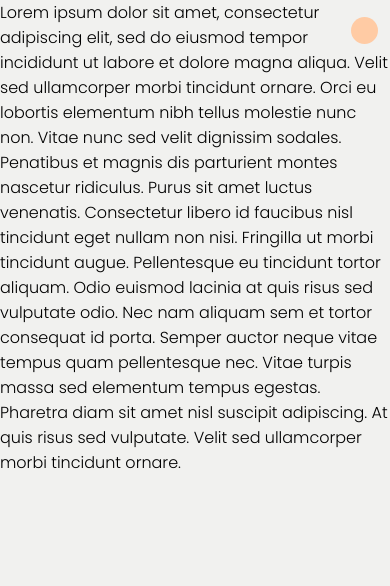
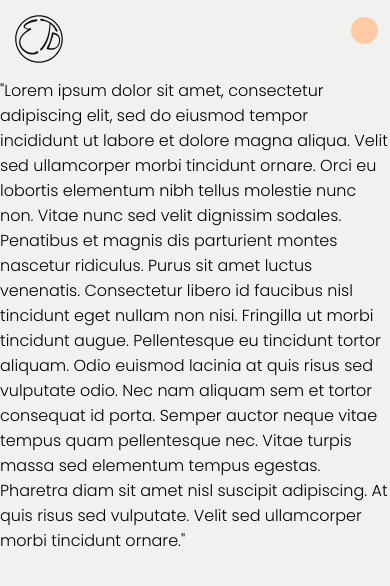
Before and after one commit to izzy1090/edie-templeton-design, a React (Create React App) app: page / in a window 390 px wide. Shown: the top 586 px of the page. Built offline with nearby package versions, Linux system fonts and the light colour scheme.

Commit message:
Added the logo into the desktop format (#27)
* Added logo for the desktop format

* Added in logo and cleaned up nav menu transitions

* Rename galleryPage.js to GalleryPage.js

```diff
--- a/src/App.js
+++ b/src/App.js
@@ -1,7 +1,7 @@
 import Route from './components/route';
 import NavMenuPage from "./pages/NavMenuPage";
 import HomePage from "./pages/HomePage";
-import GalleryPage from "./pages/galleryPage";
+import GalleryPage from "./pages/GalleryPage";
 import ContactPage from "./pages/ContactPage";
 
 function App() {
--- a/src/components/navMenu.js
+++ b/src/components/navMenu.js
@@ -1,5 +1,6 @@
 import { useEffect } from "react";
 import useGlobalStates from "../hooks/use-globalStates";
+import { ReactComponent as Logo } from '../assets/Mark.svg';
 
 function NavMenu( { menuItems } ){
 
@@ -37,7 +38,7 @@ function NavMenu( { menuItems } ){
     }, [setIsOpen, isNavOpen])
 
     const handleOpenCloseMenu = () => {
-        setIsOpen(!isNavOpen)
+        setIsOpen(!isNavOpen);
     }
 
     const mobileLinkAnim = (destination) => {
@@ -77,13 +78,17 @@ function NavMenu( { menuItems } ){
     })
 
     return <>
-        <div className={isNavOpen ? "mobileMenuIntro" : "mobileMenuExit"}>
-        <span onClick={handleOpenCloseMenu}>
-            {isNavOpen ? invertedHamburger : hamburger}
-        </span>
+        <div className={isNavOpen ? 'mobileMenuIntro' : 'mobileMenuExit'}>
+            <Logo className="logo" id="mobileLogo" style={isNavOpen ? {display: 'none'}: {padding: '15px'}}/>
+            <span onClick={handleOpenCloseMenu}>
+                {isNavOpen ? invertedHamburger : hamburger}
+            </span>
             {isNavOpen ? <div className="mobileMenu">{mobileActiveMenu}</div> : null}
         </div>
-        <div className="desktopMenu">{renderedMenuItems}</div>
+        <div className="desktopMenu">
+            <Logo className="logo"/>
+            <div className="menuItemContainer menuItems">{renderedMenuItems}</div>
+        </div>
     </>
 }
 
--- a/src/index.js
+++ b/src/index.js
@@ -1,6 +1,6 @@
 import './styles/index.css';
 import './styles/navMenu.css';
-import './styles/images.css';
+import './styles/gallery.css';
 import './styles/lightbox.css';
 import React from 'react';
 import ReactDOM from 'react-dom/client';
--- a/src/pages/HomePage.js
+++ b/src/pages/HomePage.js
@@ -1,6 +1,14 @@
+import useGlobalStates from "../hooks/use-globalStates";
+
 function About (){
+    const { isNavOpen } = useGlobalStates();
 
-    return <> { "Lorem ipsum dolor sit amet, consectetur adipiscing elit, sed do eiusmod tempor incididunt ut labore et dolore magna aliqua. Velit sed ullamcorper morbi tincidunt ornare. Orci eu lobortis elementum nibh tellus molestie nunc non. Vitae nunc sed velit dignissim sodales. Penatibus et magnis dis parturient montes nascetur ridiculus. Purus sit amet luctus venenatis. Consectetur libero id faucibus nisl tincidunt eget nullam non nisi. Fringilla ut morbi tincidunt augue. Pellentesque eu tincidunt tortor aliquam. Odio euismod lacinia at quis risus sed vulputate odio. Nec nam aliquam sem et tortor consequat id porta. Semper auctor neque vitae tempus quam pellentesque nec. Vitae turpis massa sed elementum tempus egestas. Pharetra diam sit amet nisl suscipit adipiscing. At quis risus sed vulputate. Velit sed ullamcorper morbi tincidunt ornare." } </>
+
+    return <>
+        <div style={isNavOpen ? { display: 'none'} : null}>
+        "Lorem ipsum dolor sit amet, consectetur adipiscing elit, sed do eiusmod tempor incididunt ut labore et dolore magna aliqua. Velit sed ullamcorper morbi tincidunt ornare. Orci eu lobortis elementum nibh tellus molestie nunc non. Vitae nunc sed velit dignissim sodales. Penatibus et magnis dis parturient montes nascetur ridiculus. Purus sit amet luctus venenatis. Consectetur libero id faucibus nisl tincidunt eget nullam non nisi. Fringilla ut morbi tincidunt augue. Pellentesque eu tincidunt tortor aliquam. Odio euismod lacinia at quis risus sed vulputate odio. Nec nam aliquam sem et tortor consequat id porta. Semper auctor neque vitae tempus quam pellentesque nec. Vitae turpis massa sed elementum tempus egestas. Pharetra diam sit amet nisl suscipit adipiscing. At quis risus sed vulputate. Velit sed ullamcorper morbi tincidunt ornare."
+        </div>
+    </>
 }
 
 export default About;
--- a/src/styles/navMenu.css
+++ b/src/styles/navMenu.css
@@ -1,14 +1,22 @@
+.logo {
+    width: 3em;
+    height: 3em;
+}
+
+#mobileLogo {
+    display: none;
+}
+
 .hamburgerMenu {
     position: absolute;
     right: 3%;
     top: 2%;
-    /* margin: 2rem 1rem; */
     cursor: pointer;
     border-radius: 2rem;
     height: 1.7rem;
     width: 1.7rem;
     background-color: #ffcba4;
-    z-index: 2;
+    z-index: 3;
     display: none;
 }
 
@@ -16,13 +24,12 @@
     position: absolute;
     right: 3%;
     top: 2%;
-    /* margin: 2rem 1rem; */
     cursor: pointer;
     border-radius: 2rem;
     height: 1.7rem;
     width: 1.7rem;
     background-color: #F1F1EF;
-    z-index: 2;
+    z-index: 3;
     display: none;
 }
 
@@ -30,15 +37,15 @@
     height: 100%;
     width: 100%;
     display: flex;
-    position: fixed;
+    position: absolute;
     justify-content: center;
     align-items: center;
     flex-direction: column;
     background-color: #ffcba4;
-    z-index: 1;
+    z-index: 2;
 }
 
-.mobileMenu div {
+.mobileMenu > div {
     margin: 5px;
     cursor: pointer;
     text-decoration: none;
@@ -55,7 +62,7 @@
 
 .mobileMenuIntro {
     animation-name: mobileMenuIntroAnim;
-    animation-duration: 500ms;
+    animation-duration: 1s;
 }
 
 @keyframes mobileMenuIntroAnim {
@@ -69,7 +76,7 @@
 
 .mobileMenuExit {
     animation-name: mobileMenuExitAnim;
-    animation-duration: 500ms;
+    animation-duration: 1s;
 }
 
 @keyframes mobileMenuExitAnim {
@@ -99,20 +106,27 @@
 .desktopMenu {
     display: flex;
     flex-direction: row;
-    justify-content: flex-end;
-    margin: 20px;
+    justify-content: space-between;
+    align-items: center;
+    padding: 15px;
     opacity: 0;
 }
 
-.desktopMenu div {
+.menuItemContainer {
+    display: flex;
+    flex-direction: row;
+}
+
+.menuItems > div {
     text-decoration: none;
     font-size: 1.3rem;
     color: rgba(0, 0, 0, 0.704);
     position: relative; /* Ensure proper positioning of ::after pseudo-element */
     cursor: pointer;
+    width: fit-content;
 }
 
-.desktopMenu div::after {
+.menuItems > div::after {
     content: ""; /* Add content to the ::after pseudo-element */
     display: block;
     width: 100%; /* Initial width to cover entire link */
@@ -124,12 +138,12 @@
     transition: transform 500ms ease, opacity 500ms ease;
 }
 
-.desktopMenu div:hover::after, .desktopMenu div:focus::after {
+.menuItems > div:hover::after, .desktopMenuItems > div:focus::after {
     transform: scaleX(1); /* Scale to full width on hover or focus */
     opacity: 1; /* Show the underline */
 }
 
-.desktopMenu div:hover {
+.menuItems > div:hover {
     color: #ffcba4;
 }
 
@@ -169,6 +183,10 @@
         display: none;
     }
 
+    #mobileLogo {
+        display: block;
+    }
+
     .hamburgerMenu {
         display: block;
     }
```
Also changed, not shown: src/assets/Mark.svg (added), src/pages/GalleryPage.js (renamed from src/pages/galleryPage.js), src/styles/gallery.css (renamed from src/styles/images.css), src/styles/lightbox.css.
